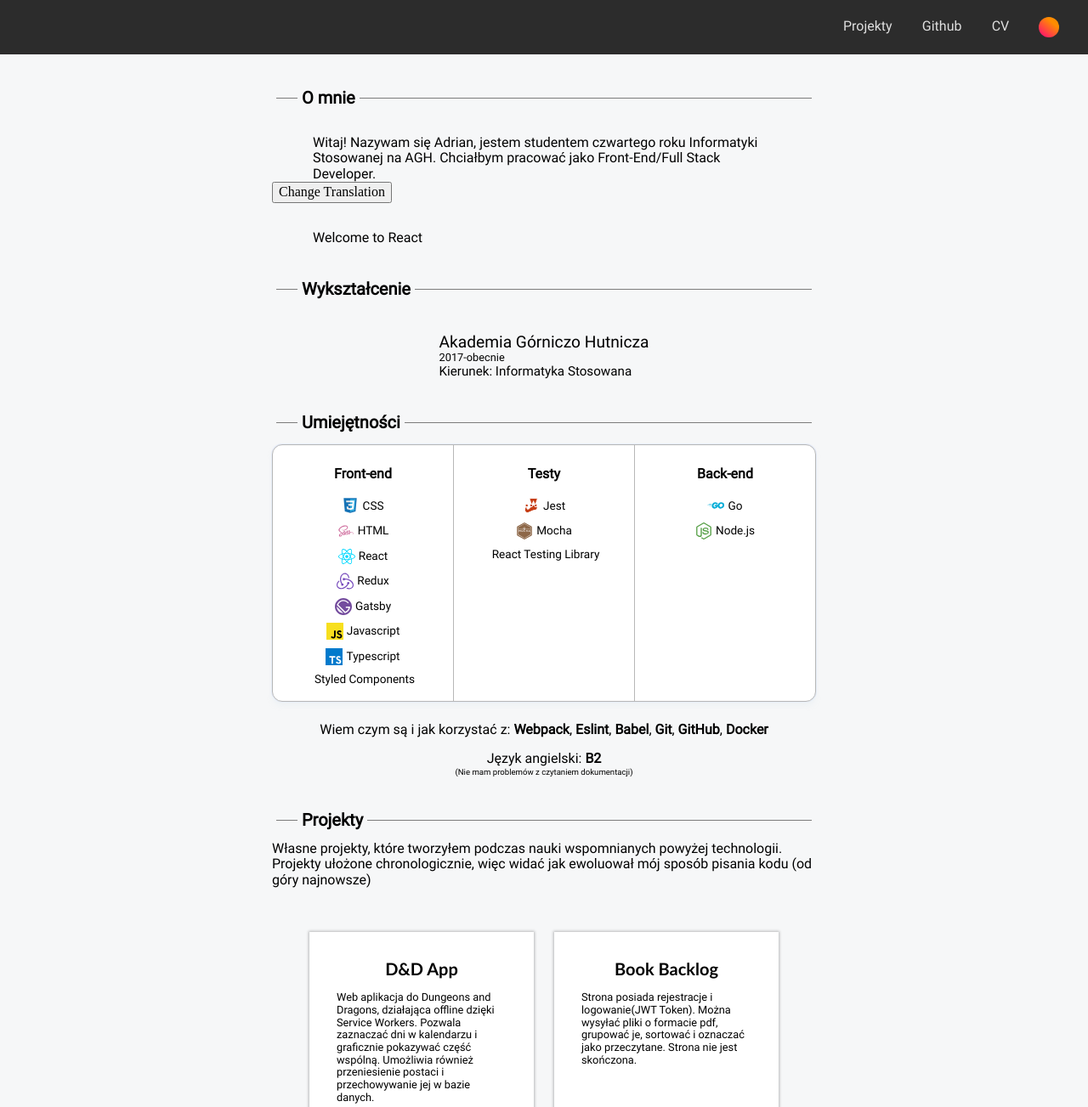
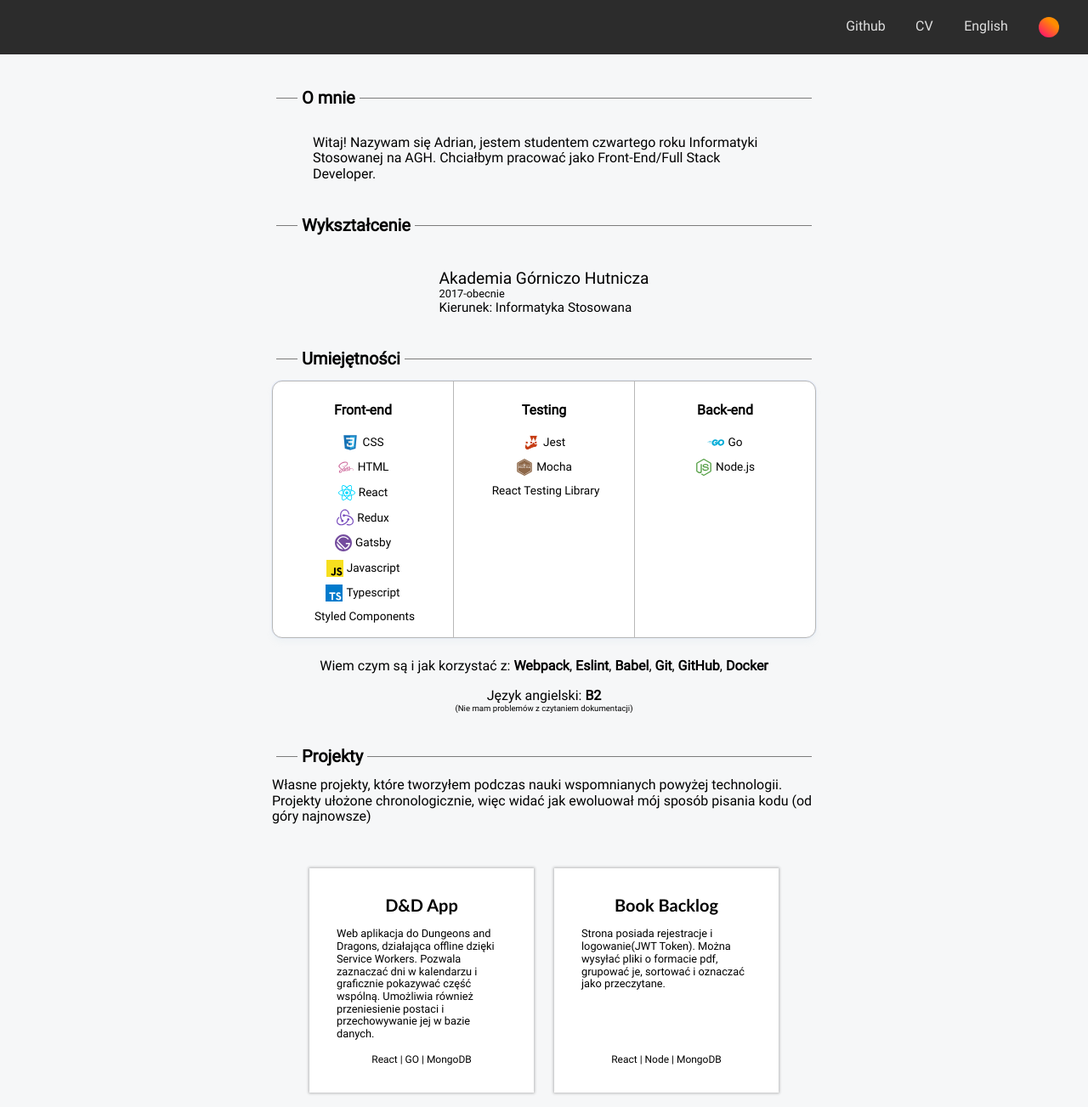
Before and after one commit to AdBoc/portfolio, a Gatsby site: page / in a window 1280 px wide. Shown: the top 1303 px of the page at 85% size. Built offline with nearby package versions, Linux system fonts and the light colour scheme; Gatsby itself is replaced by a stand-in of ours.

Commit message:
Fully implemented English Language

```diff
--- a/components/AboutMe/index.tsx
+++ b/components/AboutMe/index.tsx
@@ -1,20 +1,14 @@
 import React from "react"
+import { SectionTitle } from "../styles/SectionTitleWrapper"
+import { useTranslation } from "react-i18next"
 import * as S from "./styles"
-import { SectionTitleWrapper } from "../styles/SectionTitleWrapper"
-import { useTranslation } from "react-i18next"
-
 
 const AboutMe = () => {
-  const { t, i18n } = useTranslation()
+  const { t } = useTranslation()
   return (
     <S.Section>
-      <SectionTitleWrapper>
-        <h1>O mnie</h1>
-      </SectionTitleWrapper>
-      <p>Witaj! Nazywam się Adrian, jestem studentem czwartego roku Informatyki Stosowanej na AGH. Chciałbym pracować jako Front-End/Full
-        Stack Developer.</p>
-      <button onClick={() => {i18n.changeLanguage("pl")}}>Change Translation</button>
-      <p>{t("Welcome to React")}</p>
+      <SectionTitle>{t("AboutMe.Title")}</SectionTitle>
+      <p>{t("AboutMe.Description")}</p>
     </S.Section>
   )
 }
--- a/components/Education/index.tsx
+++ b/components/Education/index.tsx
@@ -1,17 +1,17 @@
 import React from "react"
-import { SectionTitleWrapper } from "../styles/SectionTitleWrapper"
+import { SectionTitle } from "../styles/SectionTitleWrapper"
+import { useTranslation } from "react-i18next"
 import * as S from "./styles"
 
 const Education = () => {
+  const { t } = useTranslation()
   return (
     <S.Section>
-      <SectionTitleWrapper>
-        <h1>Wykształcenie</h1>
-      </SectionTitleWrapper>
+      <SectionTitle>{t("Education.Title")}</SectionTitle>
       <S.EducationWrapper>
-        <p className="uni">Akademia Górniczo Hutnicza</p>
-        <p className="date">2017-obecnie</p>
-        <p className="class">Kierunek: Informatyka Stosowana</p>
+        <p className="uni">{t("Education.Uni")}</p>
+        <p className="date">{t("Education.Year")}</p>
+        <p className="class">{t("Education.Faculty")}</p>
       </S.EducationWrapper>
     </S.Section>
   )
--- a/components/Footer/index.tsx
+++ b/components/Footer/index.tsx
@@ -6,7 +6,7 @@ const Footer = () => {
   return (
     <S.FooterStyle>
       <div className="icons">
-        <a href="https://github.com/adboc" target="_blank" rel="noopener"><GitSvg/></a>
+        <a href="https://github.com/adboc" target="_blank" rel="noopener noreferrer"><GitSvg/></a>
         <a href="https://www.linkedin.com/in/adrian-boczo%C5%84-206b671b8" target="_blank" rel="noopener"><LinkedInSvg/></a>
         <a href="mailto:adrianboczon98@gmail.com"><MailSvg/></a>
         <a href="tel:737-303-025"><MobileSvg/></a>
--- /dev/null
+++ b/components/Internationalization/en/common_en.json
@@ -0,0 +1,29 @@
+{
+  "AboutMe": {
+    "Title": "About Me",
+    "Description": "Hi! My name is Adrian. I am currently studying in the fourth year at AGH University of Science and Technology. I would like to work as Front-End/Full Stack Developer."
+  },
+  "Education": {
+    "Title": "Education",
+    "Uni": "AGH university of science and technology",
+    "Year": "2017-present",
+    "Faculty": "Field Of Study: Applied Computer Science"
+  },
+  "Skills": {
+    "Title": "Skills",
+    "AdditionalSkills": "I have also used: ",
+    "Language": "English: ",
+    "LanguageInfo": "(I never had any problems with documentations)"
+  },
+  "Projects": {
+    "Title": "Projects",
+    "Description": "My personal projects I started to develop while learning. Newest projects are at the top, while inspecting them you can see progress I have made in writing code.",
+    "ShowWebsite": "Show Website",
+    "Repository": "Repository",
+    "1": "Web App made for Dungeons and Dragons, It works offline thanks to Service Workers. App has calendar that every user can modify. It allows to create character sheet and modify it.",
+    "2": "Website has registration and login functionality(JWT Token). It allows to send pdf files and them group, sort, modify and mark as read.",
+    "3": "Website has registration and login functionality(JWT Token). Every user can generate song with his custom lyrics and download it later.",
+    "4": "Project made for Internet Engineering. System allows to login, register, add, delete, modify, sort, filter drugs.",
+    "5": "My first Javascript project. Node.js REST API allows to add, delete and modify to do list tasks"
+  }
+}
--- a/components/Internationalization/i18n.ts
+++ b/components/Internationalization/i18n.ts
@@ -1,31 +1,27 @@
-import i18n from "i18next";
-import { initReactI18next } from "react-i18next";
+import i18n from "i18next"
+import common_pl from "./pl/common_pl.json"
+import common_en from "./en/common_en.json"
+import { initReactI18next } from "react-i18next"
 
-// the translations
-// (tip move them in a JSON file and import them)
 const resources = {
   en: {
-    translation: {
-      "Welcome to React": "Welcome to React and react-i18next"
-    }
+    translation: common_en
   },
   pl: {
-    translation: {
-      "Welcome to React": "Witajcie w React towarzyszu"
-    }
+    translation: common_pl
   }
-};
+}
 
 i18n
   .use(initReactI18next)
   .init({
     resources,
-    lng: "en",
-
-    keySeparator: false,
+    lng: "pl",
+    fallbackLng: "pl",
+    keySeparator: ".", // keySeparator: false,
     interpolation: {
       escapeValue: false
     }
-  });
+  })
 
-export default i18n;
+export default i18n
--- /dev/null
+++ b/components/Internationalization/pl/common_pl.json
@@ -0,0 +1,29 @@
+{
+  "AboutMe": {
+    "Title": "O mnie",
+    "Description": "Witaj! Nazywam się Adrian, jestem studentem czwartego roku Informatyki Stosowanej na AGH. Chciałbym pracować jako Front-End/Full Stack Developer."
+  },
+  "Education": {
+    "Title": "Wykształcenie",
+    "Uni": "Akademia Górniczo Hutnicza",
+    "Year": "2017-obecnie",
+    "Faculty": "Kierunek: Informatyka Stosowana"
+  },
+  "Skills": {
+    "Title": "Umiejętności",
+    "AdditionalSkills": "Wiem czym są i jak korzystać z: ",
+    "Language": "Język angielski: ",
+    "LanguageInfo": "(Nie mam problemów z czytaniem dokumentacji)"
+  },
+  "Projects": {
+    "Title": "Projekty",
+    "Description": "Własne projekty, które tworzyłem podczas nauki wspomnianych powyżej technologii. Projekty ułożone chronologicznie, więc widać jak ewoluował mój sposób pisania kodu (od góry najnowsze)",
+    "ShowWebsite": "Odwiedź stronę",
+    "Repository": "Repozytorium",
+    "1": "Web aplikacja do Dungeons and Dragons, działająca offline dzięki Service Workers. Pozwala zaznaczać dni w kalendarzu i graficznie pokazywać część wspólną. Umożliwia również przeniesienie postaci i przechowywanie jej w bazie danych.",
+    "2": "Strona posiada rejestracje i logowanie(JWT Token). Można wysyłać pliki o formacie pdf, grupować je, sortować i oznaczać jako przeczytane.",
+    "3": "Strona posiada rejestracje i logowanie(JWT Token). Każdy użytkownik może wygenerować piosenkę z własnymi słowami, a następnie ją odtworzyć lub pobrać.",
+    "4": "Strona będąca projektem na studia. System pozwalający na logowanie, dodawanie, usuwanie, edytowanie, sortowanie i filtrowanie zasobów.",
+    "5": "Pierwszy i najmniejszy projekt napisany przeze mnie w Javascript. Backend w Node.js, pozwala na prostą edycje, dodawanie i usuwanie zasobów."
+  }
+}
--- a/components/NavBar/Navbar.tsx
+++ b/components/NavBar/Navbar.tsx
@@ -1,19 +1,30 @@
 import React, { useContext } from "react"
+import { themeContext } from "../context/Theme"
+import { useTranslation } from "react-i18next"
+
 import * as S from "./styles"
-import { themeContext } from "../context/Theme"
+
+const languages: { [key: string]: string; } = {
+  pl: "English",
+  en: "Polski"
+}
 
 const Navbar: React.FC = () => {
-  const {theme, changeTheme} = useContext(themeContext);
+  const { i18n } = useTranslation()
+  const { theme, changeTheme } = useContext(themeContext)
 
   return (
     <S.Header mode={theme}>
       <div className="position-nav">
-        <a className="nav-item" href="#projekty">Projekty</a>
-        <a className="nav-item" href="https://github.com/adboc" target="_blank" rel="noopener">Github</a>
-        <p className="nav-item">CV</p>
+        <a className="nav-item" href="https://github.com/adboc" target="_blank" rel="noopener noreferrer">Github</a>
+        <a className="nav-item" href="CV.pdf" target="_blank" rel="noopener noreferrer">CV</a>
+        <S.LanguageButton
+          onClick={() => i18n.language === "pl" ? i18n.changeLanguage("en") : i18n.changeLanguage("pl")}>
+          {languages[i18n.language]}
+        </S.LanguageButton>
         <S.ThemeSwitcher onClick={changeTheme}>
           <div className={`sun ${theme === "light" ? "" : "circle-color"}`}>
-            <div className={`moon ${theme === "light" ? "" : "moon-scale"}`}/>
+            <div className={`moon ${theme === "light" ? "" : "moon-scale"}`} />
           </div>
         </S.ThemeSwitcher>
       </div>
--- a/components/NavBar/styles.ts
+++ b/components/NavBar/styles.ts
@@ -60,7 +60,28 @@ const ThemeSwitcher = styled.div`
   }
 `
 
+const LanguageButton = styled.button`
+    color: inherit;
+    background-color: inherit;
+    margin-right: 2em;
+    padding: 0.1em;
+    border: none;
+    border-bottom: 1px solid rgba(0, 0, 0, 0);
+    transition: border-bottom 250ms;
+    cursor: pointer;
+    min-width: 3.6em;
+
+    &:hover {
+      border-color: rgba(255, 255, 255, 1);
+    }
+
+    &:focus {
+      outline: 0;
+    }
+`
+
 export {
   Header,
-  ThemeSwitcher
+  ThemeSwitcher,
+  LanguageButton
 };
--- a/components/Projects/Project.tsx
+++ b/components/Projects/Project.tsx
@@ -3,29 +3,33 @@ import React, { useContext } from "react"
 import * as S from "./styles"
 import { GitBranchSvg, OpenLinkSvg } from "../SVG/svg"
 import { themeContext } from "../context/Theme"
+import { useTranslation } from "react-i18next"
 
 interface Props {
   title: string;
-  description: string;
   stack: string;
   gitUrl: string;
   livePageUrl?: string;
+  id: string;
 }
 
-const Project: React.FC<Props> = ({ title, description, stack, gitUrl, livePageUrl = false }) => {
-  const {theme} = useContext(themeContext);
+const Project: React.FC<Props> = ({ title, stack, gitUrl, livePageUrl = false, id }) => {
+  const { theme } = useContext(themeContext)
+  const { t } = useTranslation()
   return (
     <S.ProjectStyle>
-      {livePageUrl && <a className="link-svg-mobile" href={`${livePageUrl}`} target="_blank" rel="noopener"><OpenLinkSvg iconColor={theme === "light" ? "black" : "white"}/></a>}
-      <a className="git-svg-mobile" href={`${gitUrl}`} target="_blank" rel="noopener"><GitBranchSvg iconColor={theme === "light" ? "black" : "white"}/></a>
+      {livePageUrl && <a className="link-svg-mobile" href={`${livePageUrl}`} target="_blank" rel="noopener noreferrer"><OpenLinkSvg
+        iconColor={theme === "light" ? "black" : "white"} /></a>}
+      <a className="git-svg-mobile" href={`${gitUrl}`} target="_blank" rel="noopener noreferrer"><GitBranchSvg
+        iconColor={theme === "light" ? "black" : "white"} /></a>
       <div>
         <b className="title">{title}</b>
-        <p className="description">{description}</p>
+        <p className="description">{t(`Projects.${id}`)}</p>
       </div>
       <p className="stack">{stack}</p>
       <div className="hidden-links">
-        {livePageUrl && <a className="view-page" href={`${livePageUrl}`} target="_blank" rel="noopener">Odwiedź stronę</a>}
-        <a className="repo-link" href={`${gitUrl}`} target="_blank" rel="noopener">Repozytorium</a>
+        {livePageUrl && <a className="view-page" href={`${livePageUrl}`} target="_blank" rel="noopener noreferrer">{t("Projects.ShowWebsite")}</a>}
+        <a className="repo-link" href={`${gitUrl}`} target="_blank" rel="noopener noreferrer">{t("Projects.Repository")}</a>
       </div>
     </S.ProjectStyle>
   )
--- a/components/Projects/index.tsx
+++ b/components/Projects/index.tsx
@@ -4,45 +4,44 @@ import Project from "./Project"
 
 import * as S from "./styles"
 import { SectionWrapper } from "../styles/SectionWrapper"
-import { SectionTitleWrapper } from "../styles/SectionTitleWrapper"
+import { SectionTitle } from "../styles/SectionTitleWrapper"
+import { useTranslation } from "react-i18next"
 
 const Projects = () => {
+  const { t } = useTranslation()
   return (
     <SectionWrapper>
-      <SectionTitleWrapper>
-        <h1 id="projekty">Projekty</h1>
-      </SectionTitleWrapper>
-      <p>Własne projekty, które tworzyłem podczas nauki wspomnianych powyżej technologii. Projekty ułożone chronologicznie, więc widać jak ewoluował
-        mój sposób pisania kodu (od góry najnowsze)</p>
+      <SectionTitle>{t("Projects.Title")}</SectionTitle>
+      <p>{t("Projects.Description")}</p>
       <S.ProjectsView>
         <Project
+          id="1"
           title="D&D App"
           stack="React | GO | MongoDB"
           gitUrl="https://github.com/AdBoc/ScheduleMeeting"
           livePageUrl="https://moreoverandabove.com/"
-          description="Web aplikacja do Dungeons and Dragons, działająca offline dzięki Service Workers. Pozwala zaznaczać dni w kalendarzu i graficznie pokazywać część wspólną. Umożliwia również przeniesienie postaci i przechowywanie jej w bazie danych."
         />
         <Project
+          id="2"
           title="Book Backlog"
-          description="Strona posiada rejestracje i logowanie(JWT Token). Można wysyłać pliki o formacie pdf, grupować je, sortować i oznaczać jako przeczytane. Strona nie jest skończona."
           gitUrl="https://github.com/AdBoc/BookBacklogManager"
           stack="React | Node | MongoDB"
         />
         <Project
+          id="3"
           title="Song Generator"
-          description="Strona posiada rejestracje i logowanie(JWT Token). Każdy użytkownik może wygenerować piosenkę z własnymi słowami, a następnie ją odtworzyć lub pobrać."
           gitUrl="https://github.com/AdBoc/Song-Generator"
           stack="React | Node | MongoDB"
         />
         <Project
+          id="4"
           title="Pharma App"
-          description="Strona będąca projektem na studia. System pozwalający na logowanie, dodawanie, usuwanie, edytowanie, sortowanie i filtrowanie zasobów."
           gitUrl="https://github.com/AdBoc/PharmaWiki"
           stack="React | Node | MongoDB"
         />
         <Project
+          id="5"
           title="To Do app"
-          description="Pierwszy i najmniejszy projekt napisany przeze mnie w Javascript. Backend w Node.js, pozwala na prostą edycje, dodawanie i usuwanie zasobów."
           gitUrl="https://github.com/AdBoc/BackendNode"
           stack="Node | MongoDB"
         />
--- a/components/Skills/index.tsx
+++ b/components/Skills/index.tsx
@@ -4,14 +4,14 @@ import Skill from "./Skill"
 import * as S from "./styles"
 import { CssSvg, GatsbySvg, GoSvg, JestSvg, JsSvg, MochaSvg, NodeSvg, ReactSvg, ReduxSvg, SassSvg, TsSvg } from "../SVG/svg"
 import { SectionWrapper } from "../styles/SectionWrapper"
-import { SectionTitleWrapper } from "../styles/SectionTitleWrapper"
+import { SectionTitle } from "../styles/SectionTitleWrapper"
+import { useTranslation } from "react-i18next"
 
 const Skills = () => {
+  const {t} = useTranslation()
   return (
     <SectionWrapper>
-      <SectionTitleWrapper>
-        <h1>Umiejętności</h1>
-      </SectionTitleWrapper>
+      <SectionTitle>{t("Skills.Title")}</SectionTitle>
       <S.SkillsContainer>
         <S.SkillsColumn>
           <h2>Front-end</h2>
@@ -25,7 +25,7 @@ const Skills = () => {
           <Skill label="Styled Components" />
         </S.SkillsColumn>
         <S.SkillsColumn>
-          <h2>Testy</h2>
+          <h2>Testing</h2>
           <Skill label="Jest" svg={<JestSvg />} />
           <Skill label="Mocha" svg={<MochaSvg />} />
           <Skill label="React Testing Library" />
@@ -37,10 +37,10 @@ const Skills = () => {
         </S.SkillsColumn>
       </S.SkillsContainer>
       <S.Description>
-        <p className="desc">Wiem czym są i jak korzystać z: <b>Webpack</b>, <b>Eslint</b>, <b>Babel</b>, <b>Git</b>, <b>GitHub</b>, <b>Docker</b></p>
+        <p className="desc">{t("Skills.AdditionalSkills")} <b>Webpack</b>, <b>Eslint</b>, <b>Babel</b>, <b>Git</b>, <b>GitHub</b>, <b>Docker</b></p>
         <div>
-          <p className="desc">Język angielski: <b>B2</b></p>
-          <p className="small-font">(Nie mam problemów z czytaniem dokumentacji)</p>
+          <p className="desc">{t("Skills.Language")} <b>B2</b></p>
+          <p className="small-font">{t("Skills.LanguageInfo")}</p>
         </div>
       </S.Description>
     </SectionWrapper>
--- a/components/styles/SectionTitleWrapper.ts
+++ b/components/styles/SectionTitleWrapper.ts
@@ -1,20 +1,18 @@
 import styled from "styled-components"
 
-export const SectionTitleWrapper = styled.div`
-  h1 {
-     font-size: 1.25em;
-     display: flex;
-  }
-  h1:before, h1:after {
+export const SectionTitle = styled.h1`
+  font-size: 1.25em;
+  display: flex;
+  &:before, &:after {
     color: #7c7c7c;
     content: "";
     border-bottom: 1px solid;
     margin: auto 0.25em;
   }
-  h1::before {
+  &::before {
       width: 25px;
   }
-  h1::after {
+  &::after {
       flex: 1;
   }
 `
--- a/src/pages/index.js
+++ b/src/pages/index.js
@@ -9,16 +9,20 @@ import Footer from "../../components/Footer"
 import Navbar from "../../components/NavBar/Navbar"
 
 import "../../static/normalize.css"
+import { I18nextProvider } from "react-i18next"
+import i18next from "../../components/Internationalization/i18n"
 
 export default function Home() {
   return (
     <ThemeContextProvider>
+      <I18nextProvider i18n={i18next}>
         <Navbar />
         <AboutMe />
         <Education />
         <Skills />
         <Projects />
         <Footer />
+      </I18nextProvider>
     </ThemeContextProvider>
   )
 }
```
Also changed, not shown: static/normalize.css, 1 other file. Lines whose indentation alone changed are shown as unchanged.
